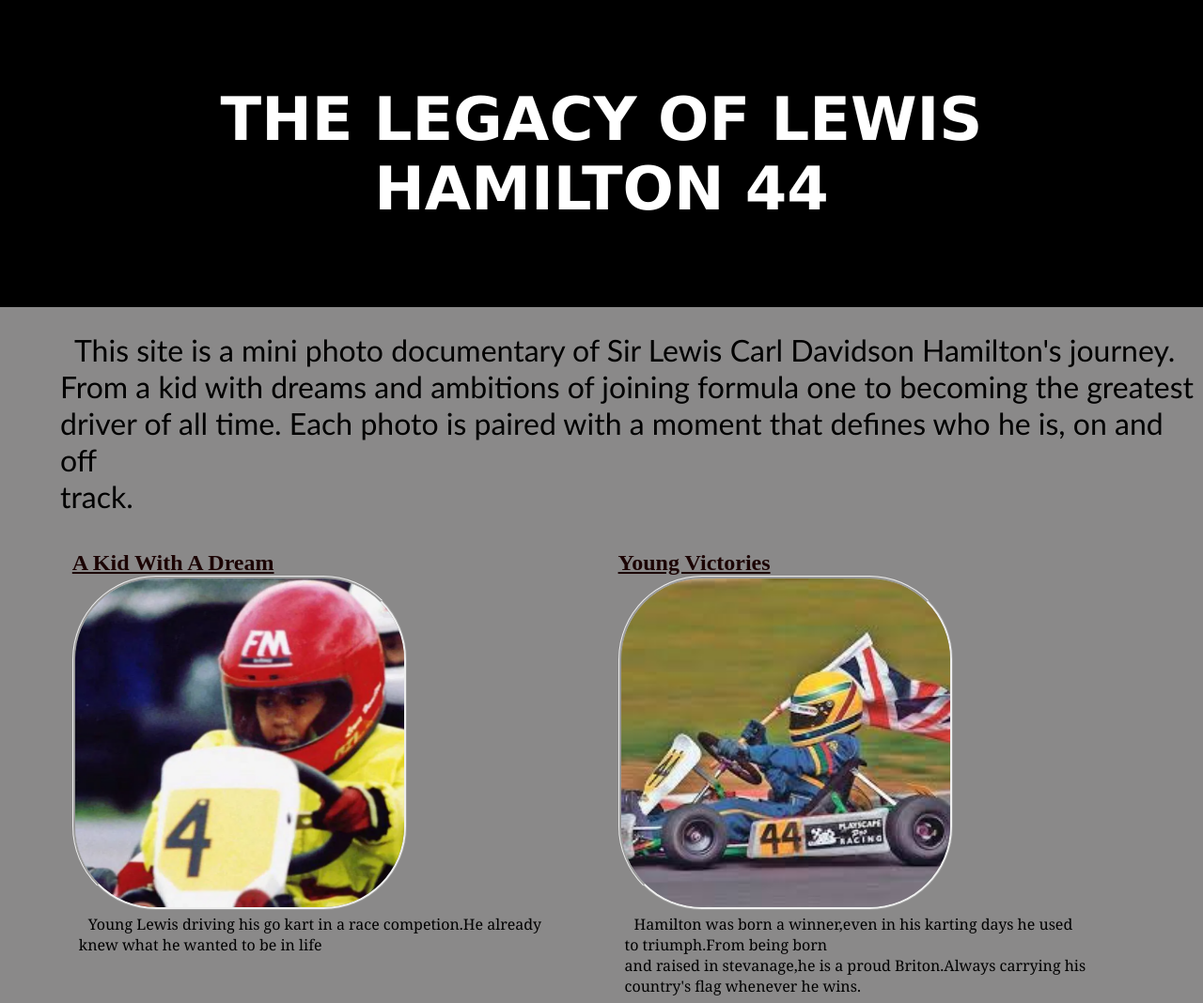
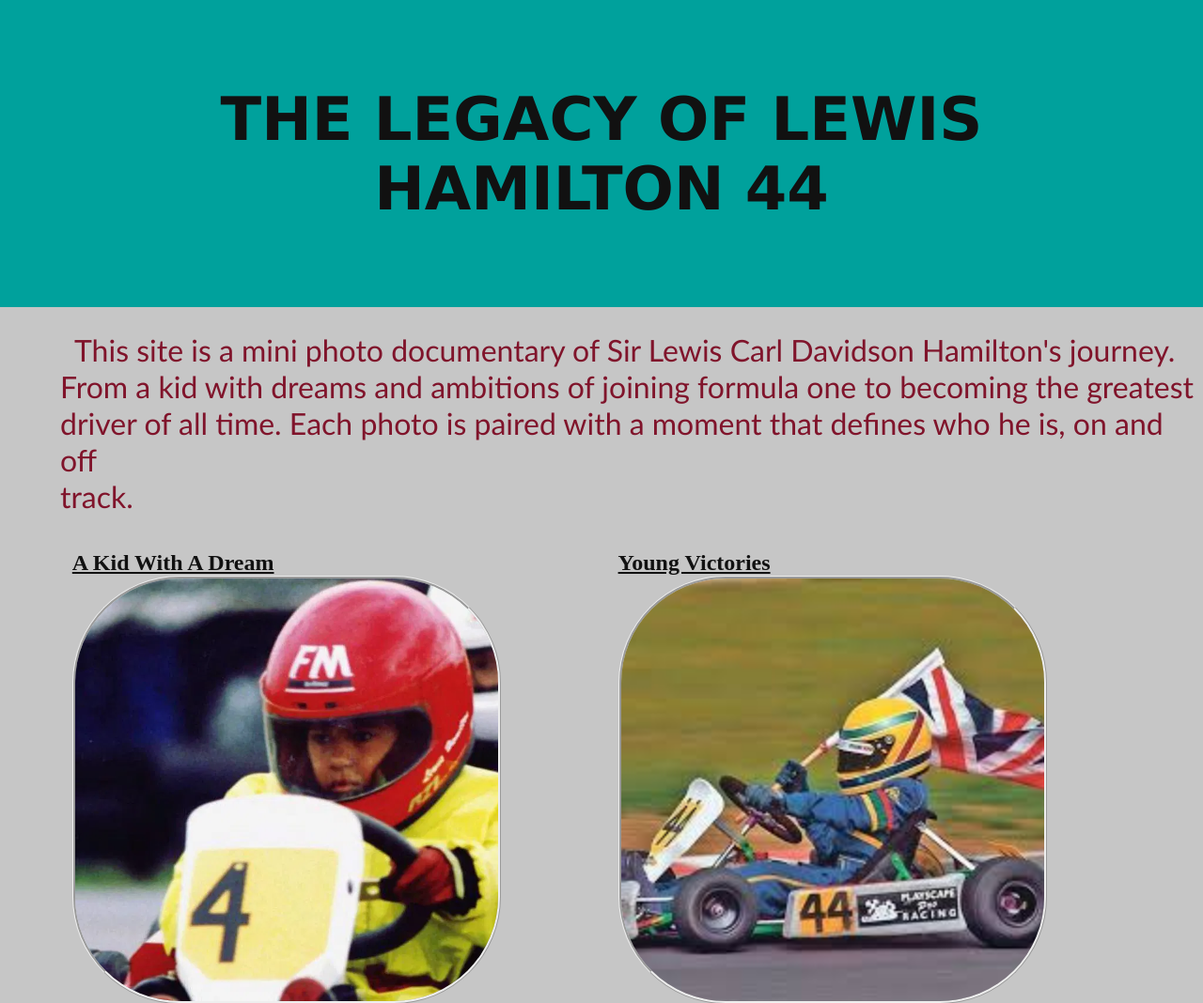
Before and after one commit to Naipei-Lantei7/Assignment, a plain HTML site: page v/code/photography.html in a window 1280 px wide. Shown: the top 1068 px of the page at 94% size. Drawn offline with Linux system fonts and the light colour scheme.

Commit message:
change of color pallate

```diff
--- a/v/code/photography.css
+++ b/v/code/photography.css
@@ -12,16 +12,16 @@ body{
     height: 100%;
     width: 100%;
     /* add a ackground color for contrast and styling */
-    background-color: rgb(138, 137, 137);
+    background-color: #c6c6c6;
     /* hide any overflow horizantally or in the x-axis */
     overflow-x: hidden;
 }
 /* styling the header */
 .header{
     /* add a dark or black background color */
-    background-color: black;
+    background-color: #00a19c;
     /* add a light color for the text for visibility */
-    color: white;
+    color: #111;
     /* add a slight padding for spacing  */
     padding: 7%;
     /* add a marging from the bottom to make the section stand out */
@@ -40,7 +40,7 @@ body{
     padding-left: 5%;
     padding-bottom: 3%;
     text-indent: 15px;
-    /* background-color: aqua; */
+    color: #80142b;
 }
 /* styling our block containers */
 .block{
@@ -63,8 +63,8 @@ body{
  /* styling the images in the block containers */
 .block img{
     /* making the image almost as high and wide as the parent container */
-    height: 350px;
-    width: 350px;
+    height: 450px;
+    width: 450px;
     /* avoid distortion of the images by using the object fit cover style */
     object-fit: cover;
     border-radius: 25%;
@@ -75,10 +75,12 @@ body{
 .block h3{
     /* underline the text to stand out as titles */
     text-decoration: underline;
+    text-decoration-color: #111;
     /* add color for contrast */
-    color: rgb(27, 3, 3);
+    color: #111;
     /* making the font size as large as possible but not too large for visiility */
     font-size: x-large;
+    font-weight: 700;
 }
 /* styling the paragraphs of the block containers */
 .block p{
@@ -88,4 +90,8 @@ body{
     font-family: Cambria, Cochin, Georgia, Times, 'Times New Roman', serif;
     /* space the text from the left by padding */
     padding-left: 7px;
+    /* add color  */
+    color: #80142b;
+    /* increse font size for easy readabilty */
+    font-size: x-large;
 }
```
